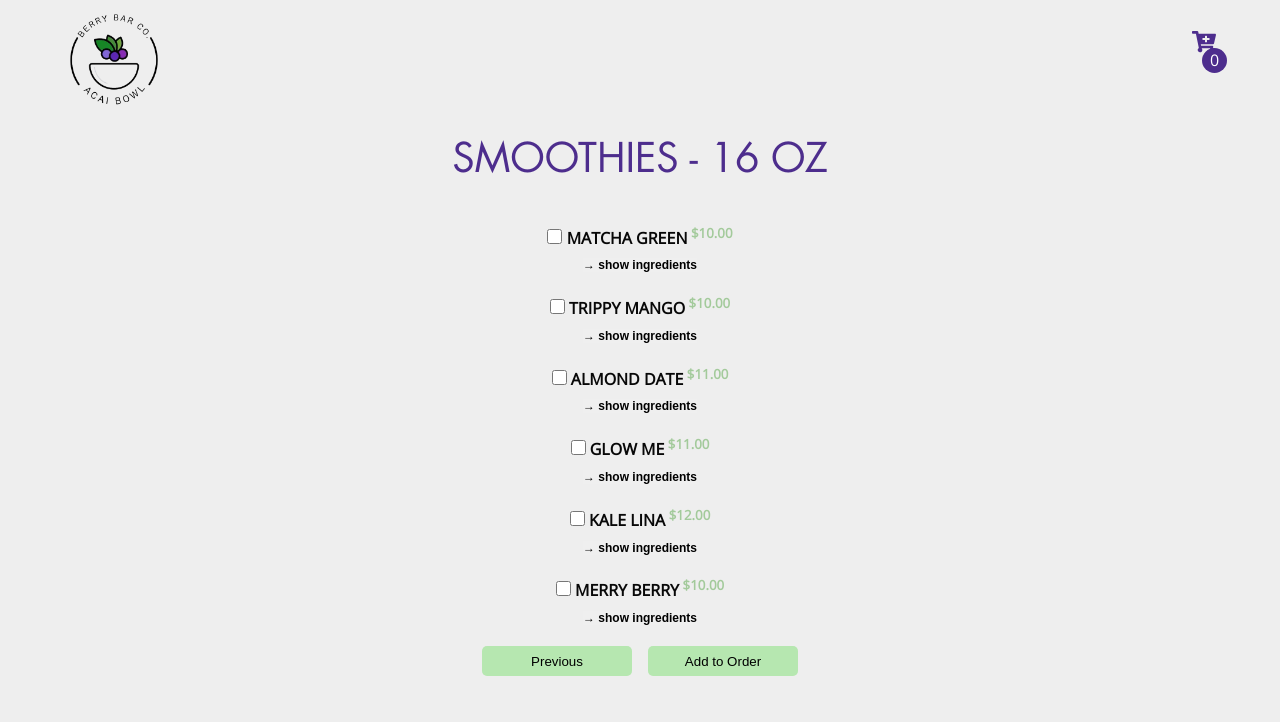
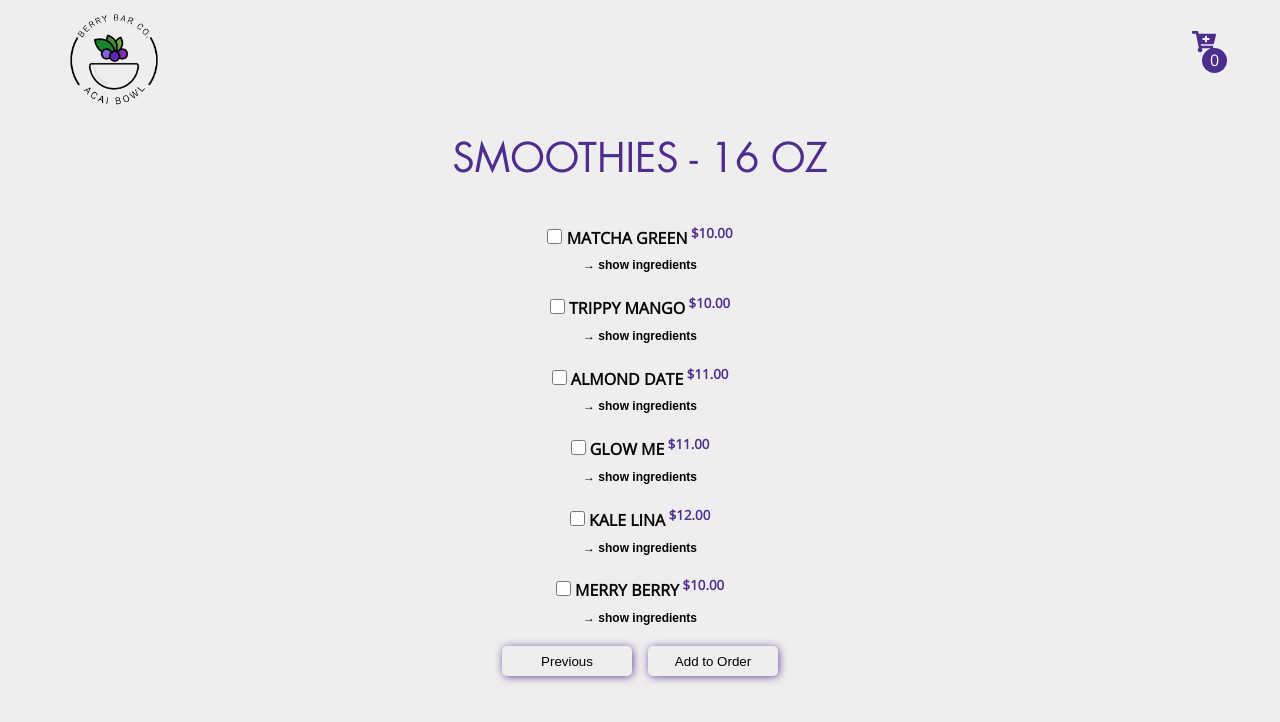
Before and after one commit to daveguz97/berry-group-co-form, a Vue app: page /smoothies in a window 1280 px wide. Shown: the top 722 px of the page. Built offline with nearby package versions, Linux system fonts and the light colour scheme.

Commit message:
Fixed buttons colors and hover effect

```diff
--- a/src/assets/base.css
+++ b/src/assets/base.css
@@ -70,7 +70,7 @@ label {
 }
 
 .price, .gf, .nf {
-	color: var(--light-green-color);
+	color: var(--periwinkle);
 	font-weight: 600;
 }
 
@@ -172,6 +172,27 @@ label.size {
 	font-size: 14px;
 }
 
+button:not(.ingredients-button) {
+    border: none;
+	-webkit-box-shadow: 1px 2px 15px -1px var(--periwinkle);
+    -moz-box-shadow: 1px 2px 15px -1px var(--periwinkle);
+    box-shadow: 1px 1px 10px -1px var(--periwinkle);
+    cursor: pointer;
+    border-radius: 5px;
+    padding: 0.5rem;
+    background-color: transparent;
+    margin: 0.5rem;
+    width: 130px;
+    height: 30px;
+    transition: all 0.3s ease-in-out;
+    text-align: center;
+	margin: 0 .5rem;
+}
+
+button:hover {
+    transform: scale(1.1);
+}
+
 
 @media screen and (min-width: 1024px) {
 	body {
--- a/src/components/FormButtons.vue
+++ b/src/components/FormButtons.vue
@@ -209,22 +209,7 @@ const navigatePrevious = () => {
 <style scoped>
 @import '../assets/base.css';
 
-button {
-    border: none;
-    cursor: pointer;
-    border-radius: 5px;
-    padding: 0.5rem;
-    background-color: var(--lighter-green-color);
-    margin: 0 0.5rem;
-    width: 150px;
-    height: 30px;
-    transition: all 0.3s ease-in-out;
-    text-align: center;
-}
 
-button:hover {
-    background-color: var(--light-green-color);
-}
 
 .form-buttons {
     display: flex;
--- a/src/components/OrderAdded.vue
+++ b/src/components/OrderAdded.vue
@@ -62,7 +62,6 @@ const checkout = () => {
 }
 
 .modal button {
-    background-color: var(--lighter-green-color);
     border: none;
     padding: 0.5rem 1rem;
 	margin: 0 1rem;
--- a/src/components/checkout.vue
+++ b/src/components/checkout.vue
@@ -419,19 +419,6 @@ label {
     margin: 0 0.5rem;
 }
 
-button {
-    border: none;
-    cursor: pointer;
-    border-radius: 5px;
-    padding: 0.5rem;
-    background-color: var(--lighter-green-color);
-    margin: 0.5rem;
-    width: 150px;
-    height: 30px;
-    transition: all 0.3s ease-in-out;
-    text-align: center;
-}
-
 button:hover,
 button:hover {
     background-color: var(--light-green-color);
```
